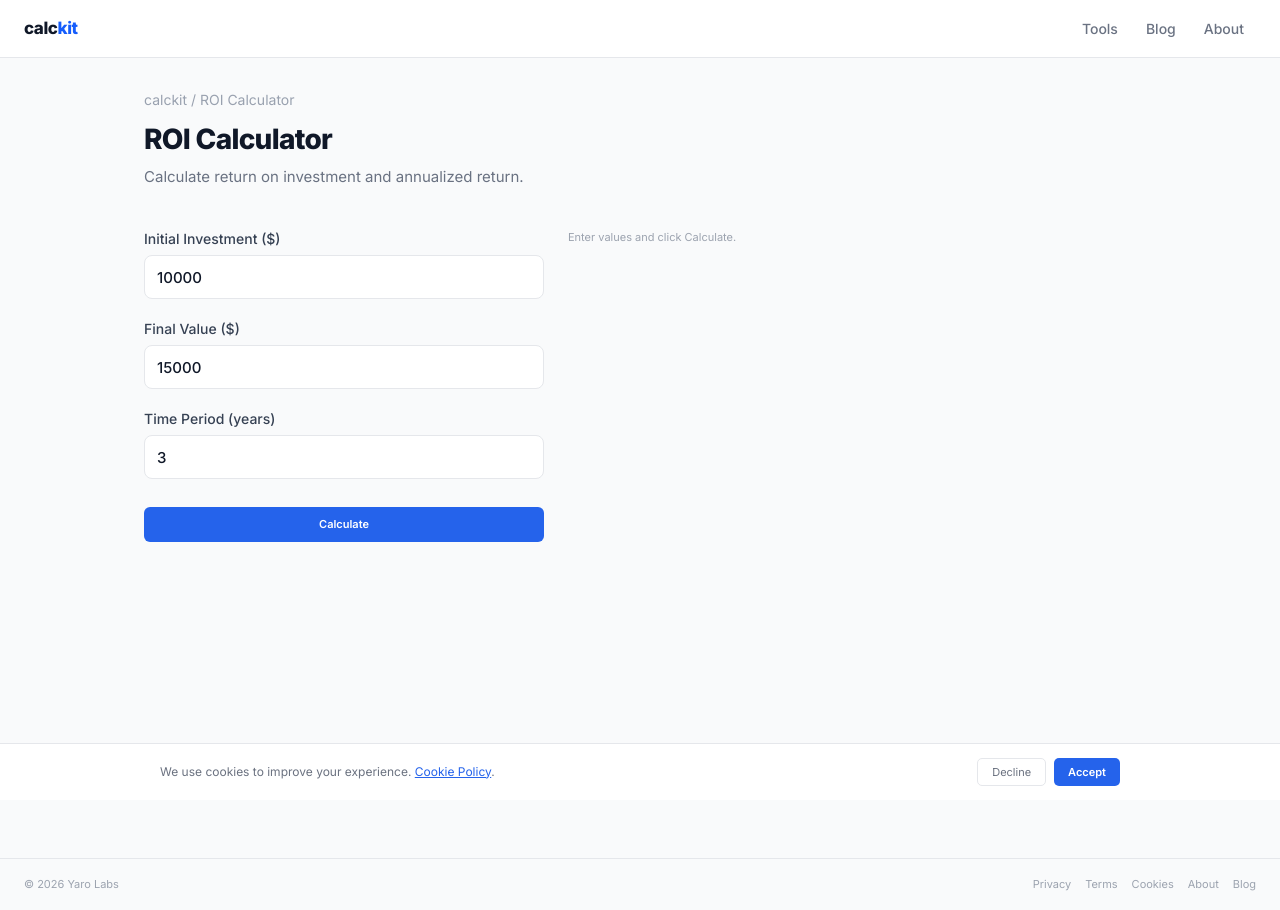
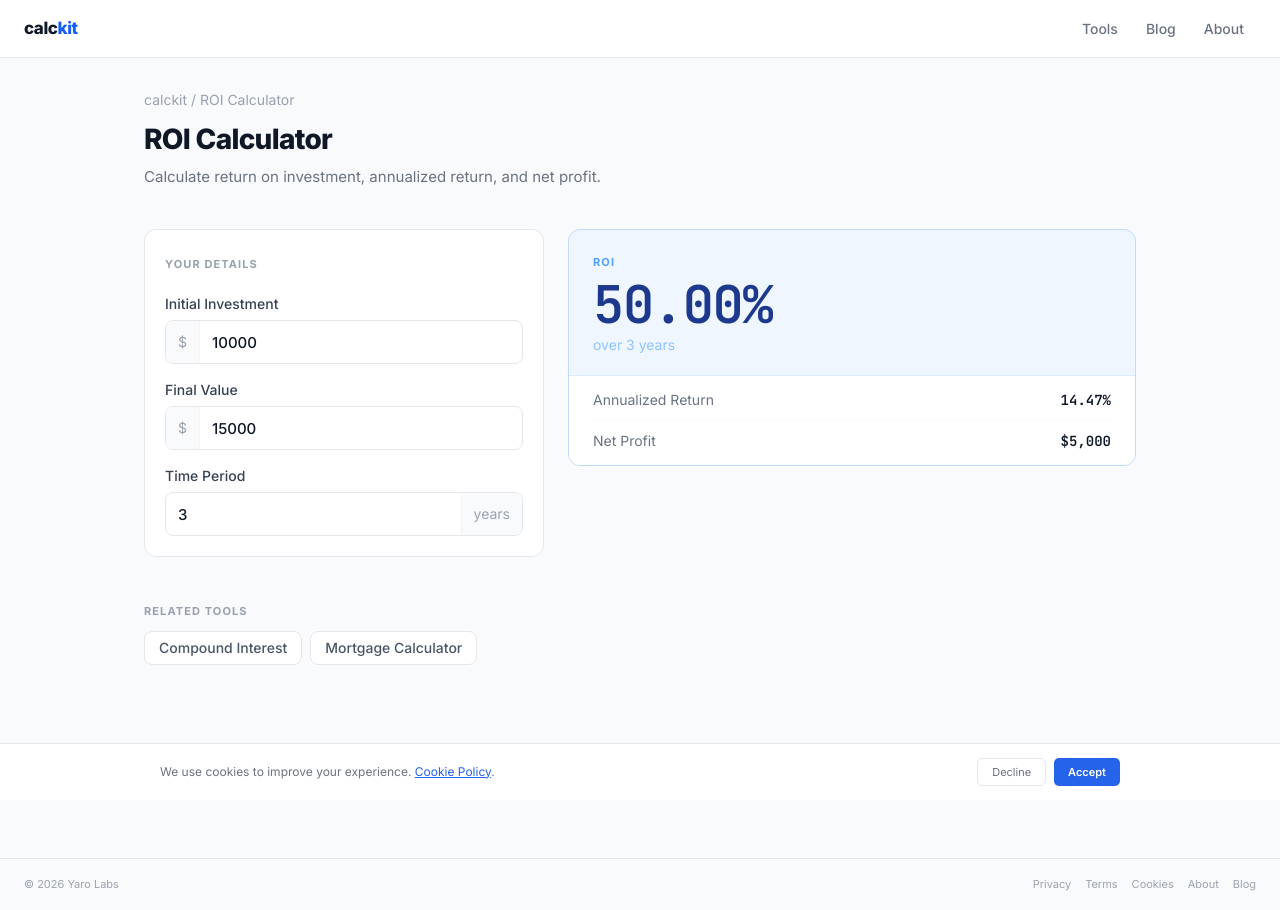
Before and after one commit to yarosheptab/calckit, a Next.js app: page /roi in a window 1280 px wide. Built offline with nearby package versions, Linux system fonts and the light colour scheme.

Commit message:
feat: rewrite ROI calculator with auto-compute

```diff
--- a/app/roi/ROICalculator.tsx
+++ b/app/roi/ROICalculator.tsx
@@ -1,46 +1,60 @@
 'use client'
-import { useState } from 'react'
+import { useState, useEffect, useRef } from 'react'
 import ToolHeader from '@/components/tool/ToolHeader'
 import TwoColLayout from '@/components/tool/TwoColLayout'
 import FieldInput from '@/components/tool/FieldInput'
-import CalcButton from '@/components/tool/CalcButton'
 import ResultPanel from '@/components/tool/ResultPanel'
+import { RelatedTools } from '@/components/tool/RelatedTools'
 
 function pct(n: number) { return n.toFixed(2) + '%' }
 function fmt(n: number) {
-  return n.toLocaleString('en-US', { style: 'currency', currency: 'USD', maximumFractionDigits: 2 })
+  return n.toLocaleString('en-US', { style: 'currency', currency: 'USD', maximumFractionDigits: 0 })
 }
+
+const RELATED = [
+  { name: 'Compound Interest', href: '/compound-interest' },
+  { name: 'Mortgage Calculator', href: '/mortgage' },
+]
 
 export default function ROIPage() {
   const [initial, setInitial] = useState('10000')
   const [finalVal, setFinalVal] = useState('15000')
   const [years, setYears] = useState('3')
+
   const [result, setResult] = useState<{ roi: number; annualized: number; netProfit: number } | null>(null)
+  const timerRef = useRef<ReturnType<typeof setTimeout> | null>(null)
 
-  function calculate() {
-    const I = parseFloat(initial)
-    const F = parseFloat(finalVal)
-    const t = parseFloat(years)
+  useEffect(() => {
+    if (timerRef.current) clearTimeout(timerRef.current)
+    timerRef.current = setTimeout(() => {
+      const I = parseFloat(initial) || 0
+      const F = parseFloat(finalVal) || 0
+      const t = parseFloat(years) || 0
       if (!I || !F) return
       const roi = ((F - I) / I) * 100
       const annualized = t > 0 ? (Math.pow(F / I, 1 / t) - 1) * 100 : roi
       setResult({ roi, annualized, netProfit: F - I })
-  }
+    }, 150)
+    return () => { if (timerRef.current) clearTimeout(timerRef.current) }
+  }, [initial, finalVal, years])
 
-  return (
-    <div style={{ background: '#f9fafb', minHeight: '100vh' }}>
-      <ToolHeader title="ROI Calculator" description="Calculate return on investment and annualized return." />
-      <TwoColLayout
-        left={
+  const inputPanel = (
     <>
-            <FieldInput label="Initial Investment ($)" id="initial" value={initial} onChange={setInitial} placeholder="10000" min="0" />
-            <FieldInput label="Final Value ($)" id="finalVal" value={finalVal} onChange={setFinalVal} placeholder="15000" min="0" />
-            <FieldInput label="Time Period (years)" id="years" value={years} onChange={setYears} placeholder="3" min="0" step="0.1" />
-            <CalcButton onClick={calculate} />
+      <div className="bg-white border border-gray-200 rounded-xl overflow-hidden">
+        <div className="px-5 pt-5 pb-0">
+          <span className="text-[11px] font-bold uppercase tracking-widest text-gray-400">Your details</span>
+        </div>
+        <div className="p-5 flex flex-col gap-4">
+          <FieldInput label="Initial Investment" prefix="$" value={initial} onChange={setInitial} id="initial" />
+          <FieldInput label="Final Value" prefix="$" value={finalVal} onChange={setFinalVal} id="finalVal" />
+          <FieldInput label="Time Period" suffix="years" value={years} onChange={setYears} id="years" />
+        </div>
+      </div>
+      <RelatedTools tools={RELATED} />
     </>
-        }
-        right={
-          result ? (
+  )
+
+  const resultPanel = result ? (
     <ResultPanel
       label="ROI"
       value={pct(result.roi)}
@@ -51,10 +65,15 @@ export default function ROIPage() {
       ]}
     />
   ) : (
-            <div style={{ color: '#9ca3af', fontSize: '11px' }}>Enter values and click Calculate.</div>
+    <div className="bg-blue-50 border border-blue-200 rounded-xl p-6 text-sm text-blue-300 font-medium">
+      Enter your details to see the result.
+    </div>
   )
-        }
-      />
+
+  return (
+    <div className="bg-gray-50 min-h-screen">
+      <ToolHeader title="ROI Calculator" description="Calculate return on investment, annualized return, and net profit." />
+      <TwoColLayout left={inputPanel} right={resultPanel} />
     </div>
   )
 }
```
Lines whose indentation alone changed are shown as unchanged.
